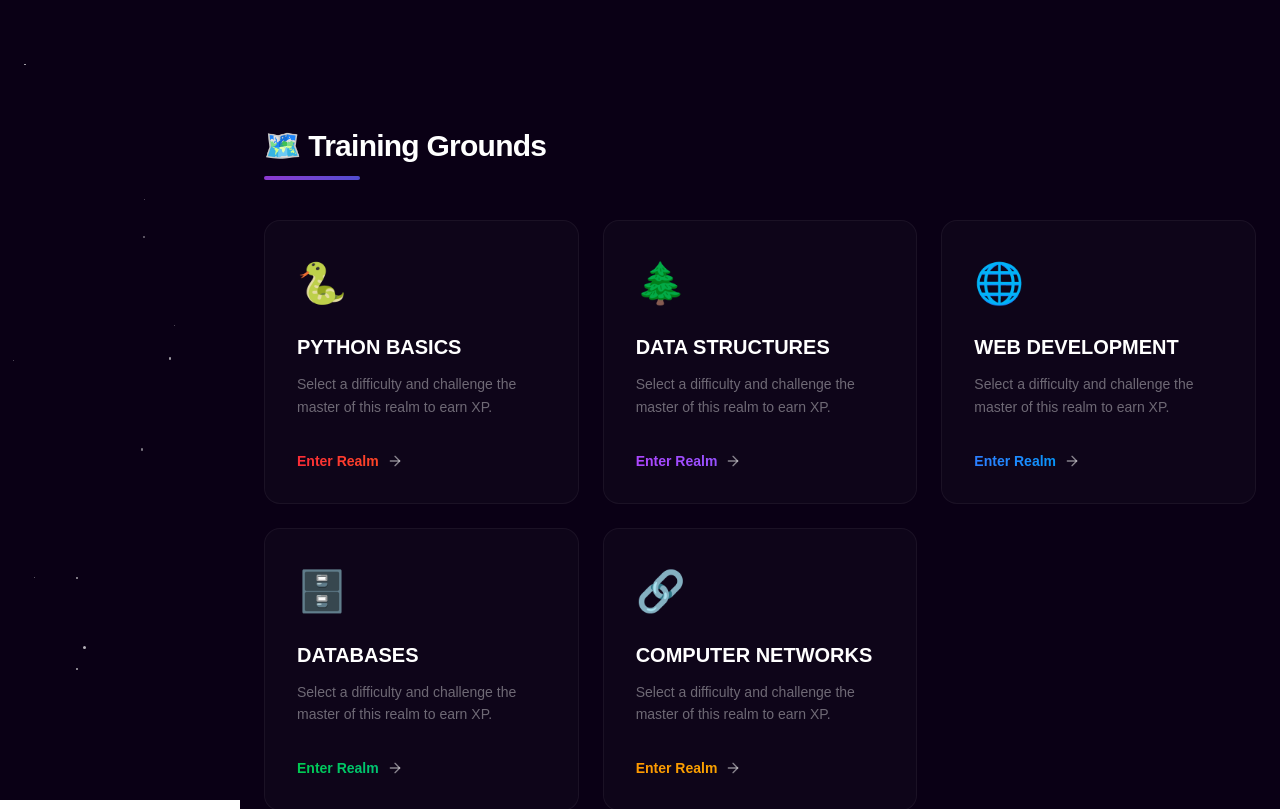
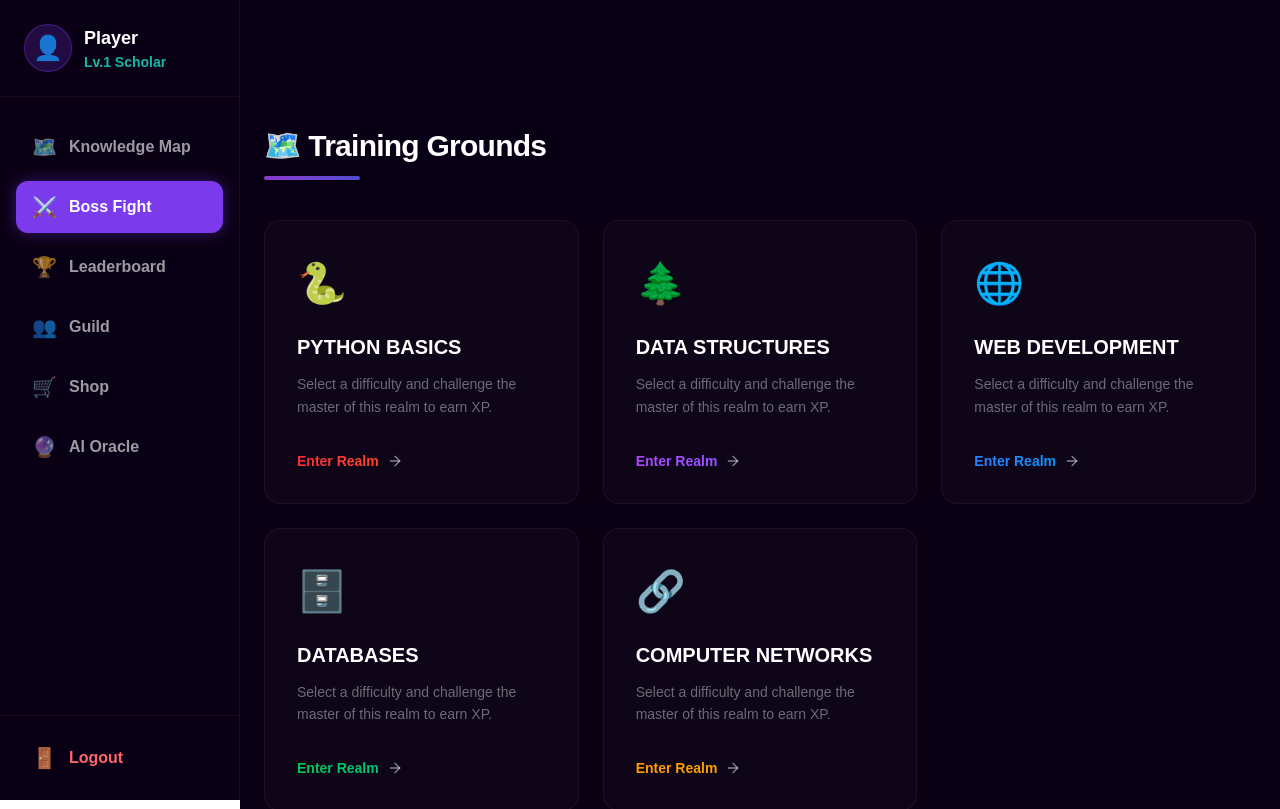
Before and after one commit to Jorawar-96/eduplay-project, a Next.js app: page /boss-fight in a window 1280 px wide. Shown: the top 809 px of the page. Built offline with nearby package versions, Linux system fonts and the light colour scheme; no server answers.

Commit message:
sidebarfinalupdate

```diff
--- a/app/component/SidebarWrapper.tsx
+++ b/app/component/SidebarWrapper.tsx
@@ -2,6 +2,7 @@
 
 import { usePathname } from "next/navigation";
 import { GameSidebar } from "./GameSidebar";
+import { useAuth } from "../context/AuthContext";
 
 export function SidebarWrapper() {
   const pathname = usePathname();
--- a/app/layout.tsx
+++ b/app/layout.tsx
@@ -30,8 +30,8 @@ export default function RootLayout({ children }: { children: React.ReactNode })
   return (
     <html lang="en">
       <body>
-        {/* Your SidebarWrapper here */}
-
+        <AuthProvider>
+          <SidebarWrapper />
           <main style={{
             marginLeft: isCollapsed ? '70px' : '240px',
             minHeight: '100vh',
@@ -39,6 +39,7 @@ export default function RootLayout({ children }: { children: React.ReactNode })
           }}>
             {children}
           </main>
+        </AuthProvider>
       </body>
     </html>
   );
```
Lines whose indentation alone changed are shown as unchanged.
